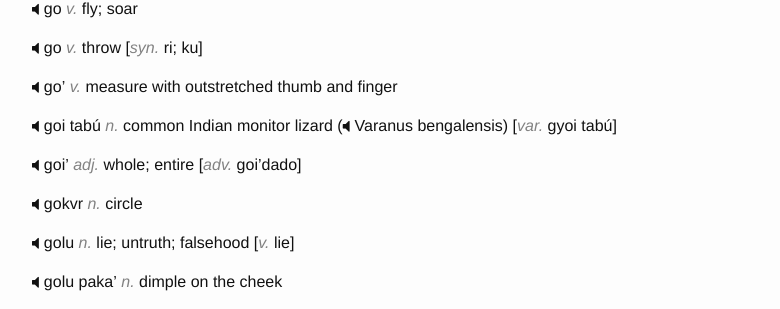
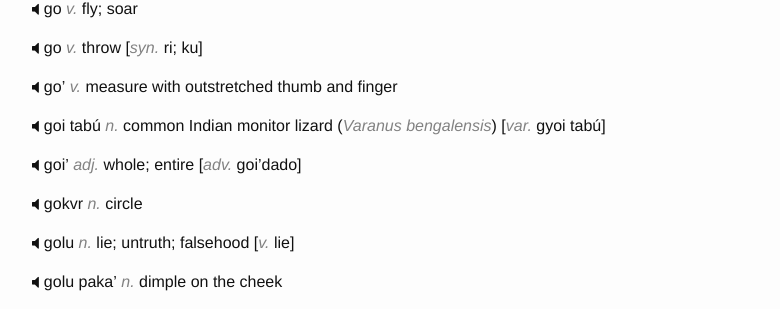
Before and after one commit to hacksparrow/language.apatani.org, a Jekyll site: the page built from dictionary/g.md, in a window 1280 px wide. Shown: the part 1611-1920 px from the top of the page, without its empty margins (238-1018 px from the left). Built offline with Jekyll 4.4.1, drawn with Linux system fonts in a browser that asks for light colours; nearby versions of some CDN libraries.

Commit message:
Update g.md

```diff
--- a/dictionary/g.md
+++ b/dictionary/g.md
@@ -123,7 +123,7 @@ __go__  _v._  throw [_syn._  ri; ku]
 __go'__ _v._  measure with outstretched thumb and finger
 
 
-__goi tabú__  _n._  common Indian monitor lizard (__Varanus bengalensis__)  [_var._  gyoi tabú]
+__goi tabú__  _n._  common Indian monitor lizard (_Varanus bengalensis_)  [_var._  gyoi tabú]
 
 
 __goi'__  _adj._  whole; entire [_adv._  goi'dado]
```
